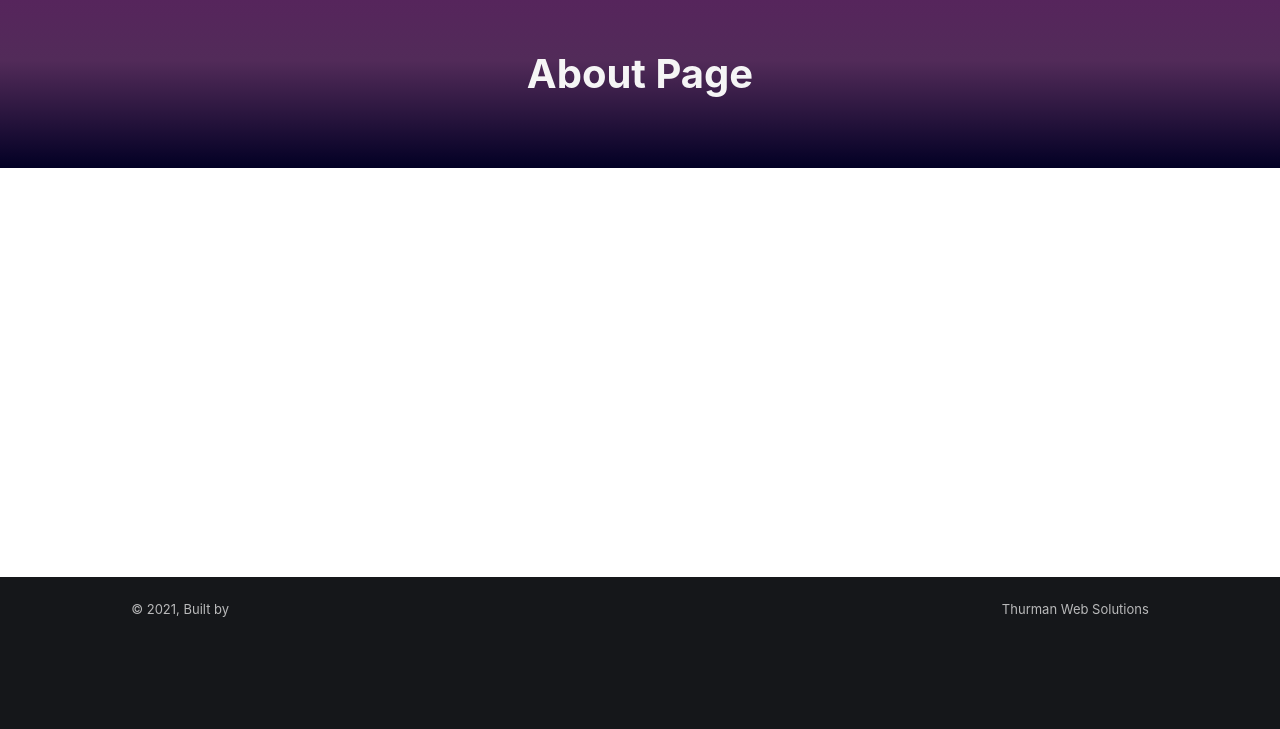
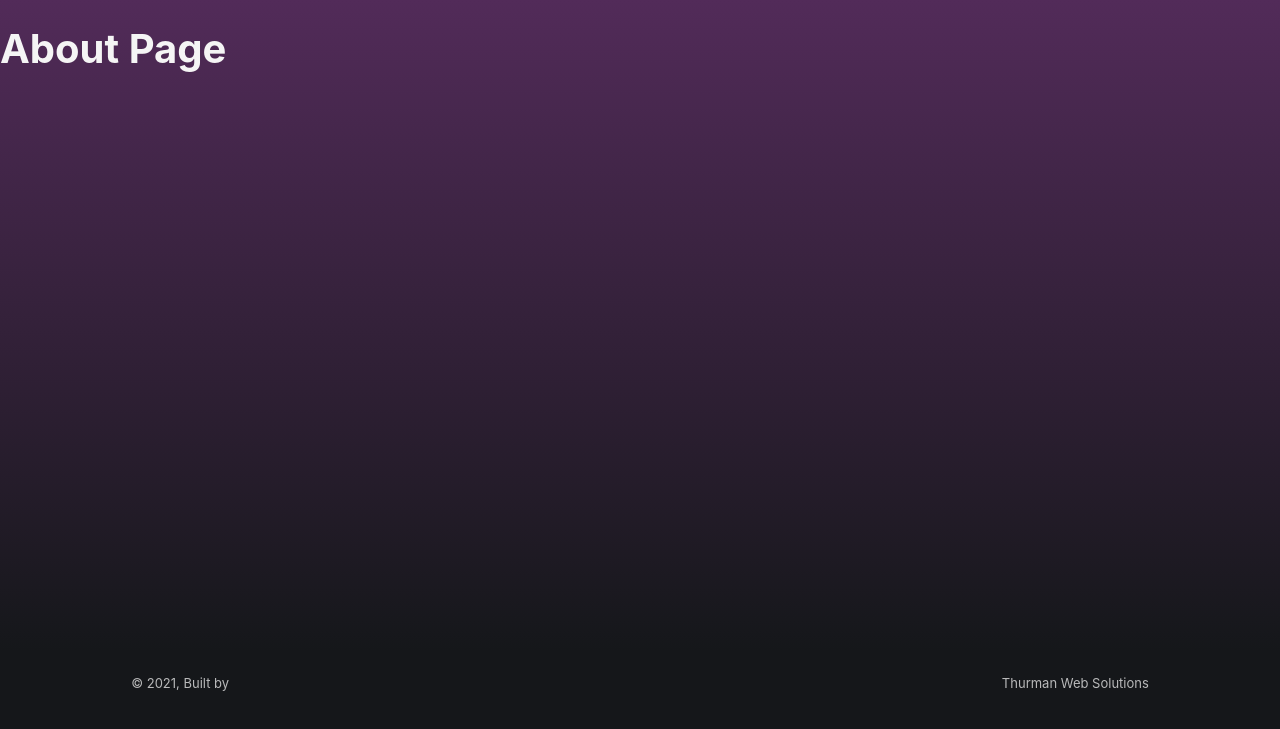
Before and after one commit to raythurman2386/sistersofthemoon, a Gatsby site: page /about in a window 1280 px wide. Shown: the part 139-868 px from the top of the page. Before the commit the page ends 800 px from the top, so only its background shows below. Built offline with nearby package versions, Linux system fonts and the light colour scheme; Gatsby itself is replaced by a stand-in of ours.

```diff
--- a/src/components/Products.js
+++ b/src/components/Products.js
@@ -30,6 +30,7 @@ const PRODUCTS_QUERY = graphql`
 
 const Products = () => {
   return (
+    <div className="container" style={{ display: 'flex', width: '100%', justifyContent: 'space-around', alignItems: 'center', flexWrap: 'wrap' }}>
       <StaticQuery query={PRODUCTS_QUERY}
         render={
           ({ allStripePrice, allStripeProduct }) => {
@@ -42,6 +43,7 @@ const Products = () => {
           }
         }
       />
+    </div>
   )
 }
 
--- a/src/components/layout.css
+++ b/src/components/layout.css
@@ -26,7 +26,7 @@ what's here to work the way you'd like it to.
     --color-base: #15171A;
     --color-secondary: #5B7A81;
     --color-border: #c7d5d8;
-    --color-bg: linear-gradient(0deg, rgba(2,0,36,1) 0%, rgba(82,43,89,1) 64%, rgba(86,37,92,1) 100%, rgba(110,3,108,1) 100%);
+    --color-bg: linear-gradient(0deg, rgba(21,23,26,1) 0%, rgba(82,43,89,1) 100%);
 
     /* Fonts */
     --font-sans-serif: -apple-system, BlinkMacSystemFont, "Segoe UI", "Roboto", "Oxygen", "Ubuntu", "Cantarell", "Fira Sans", "Droid Sans", "Helvetica Neue", sans-serif;
@@ -760,11 +760,7 @@ h6 {
 /* ---------------------------------------------------------- */
 
 .site-main {
-    padding: 4vw 0;
-    display: flex;
-    justify-content: space-around;
-    align-items: center;
-    flex-wrap: wrap;
+    padding: 2vw 0;
     background: var(--color-bg);
     color: #fff;
 }
--- a/src/components/product.js
+++ b/src/components/product.js
@@ -52,6 +52,7 @@ const Card = styled.div`
     transition: all 0.3s;
     width: 250px;
     height: 400px;
+    margin: var(--height) var(--margin);
     &:hover {
       box-shadow: 0 8px 17px 0 rgba(0,0,0,0.2),0 6px 20px 0 rgba(0,0,0,0.19);
     }
--- a/src/pages/about.js
+++ b/src/pages/about.js
@@ -6,7 +6,9 @@ const AboutPage = () => {
   return (
     <Layout>
       <SEO title="About" />
-      <h1>About Page</h1>
+      <div style={{ minHeight: '75vh' }}>
+        <h1>About Page</h1>
+      </div>
     </Layout>
   )
 }
--- a/src/pages/index.js
+++ b/src/pages/index.js
@@ -51,18 +51,20 @@ const IndexPage = () => {
 export default IndexPage
 
 const ArticleTop = styled.div`
-margin-bottom: 8rem;
+margin: var(--height) 0;
 padding: 0 2.5rem;
 line-height: 1.75;
 `;
 
 const ArticleLeft = styled.article`
+margin: var(--height) 0;
 display: flex;
 align-items: center;
 padding: 2.5rem 0;
 `;
 
 const ArticleRight = styled.article`
+margin: var(--height) 0;
 display: flex;
 flex-direction: row-reverse;
 padding: 2.5rem 0;
```
Lines whose indentation alone changed are shown as unchanged.
